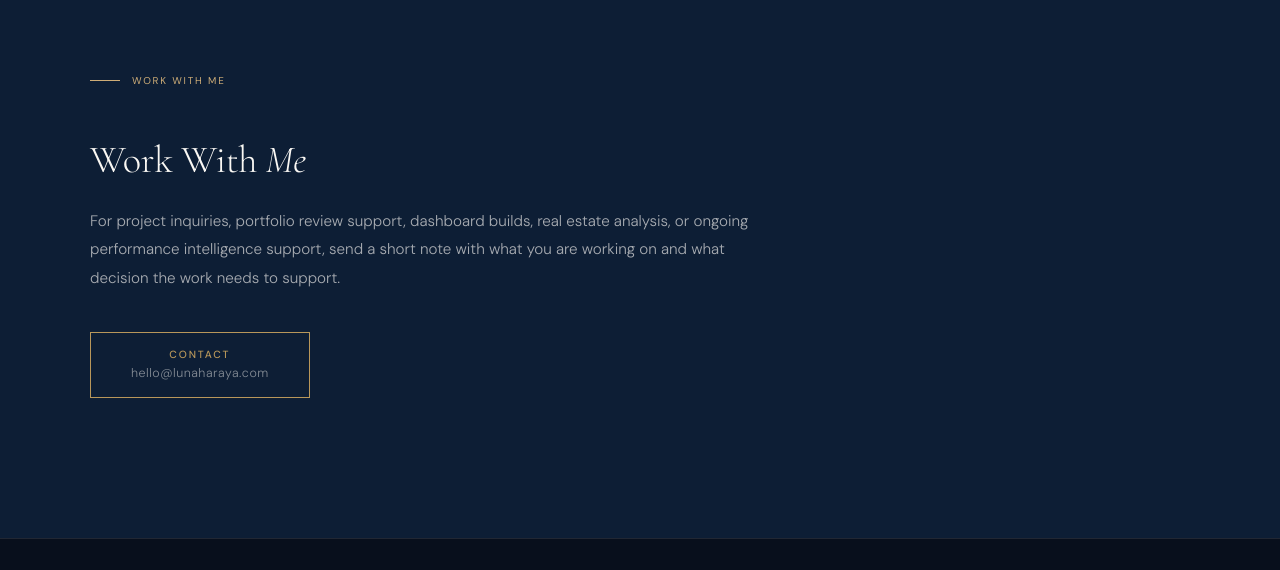
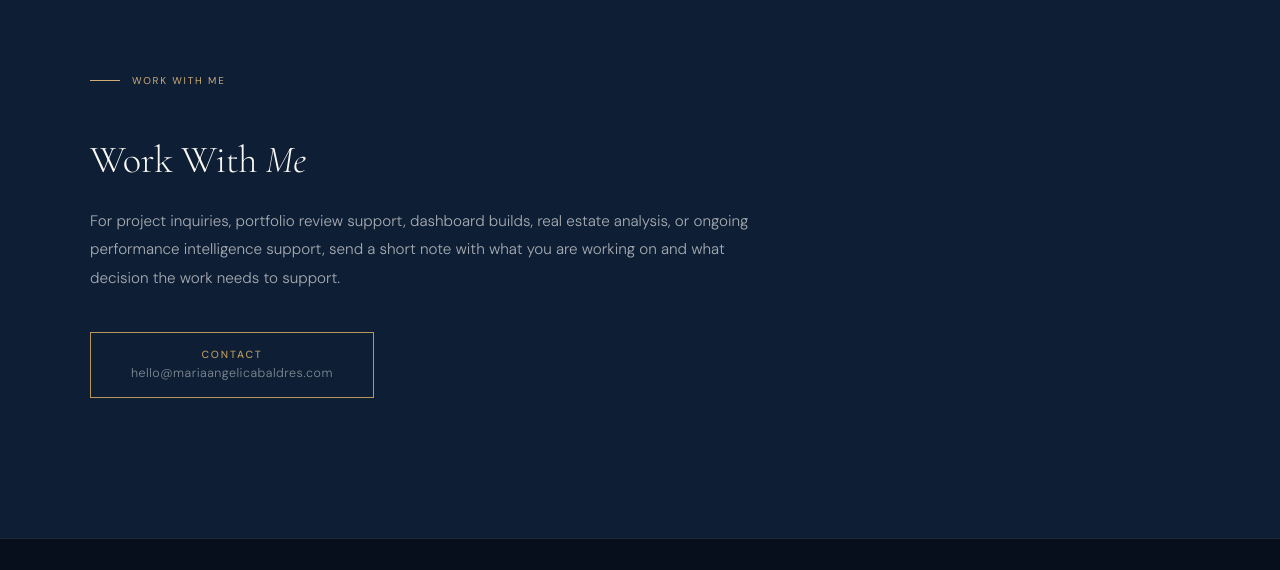
Before and after one commit to mariaangelicabaldres/portfolio, a plain HTML site: page index.html in a window 1280 px wide. Shown: the part 6668-7238 px from the top of the page. Drawn offline with nearby package versions, Linux system fonts and the light colour scheme.

Commit message:
Add files via upload

```diff
--- a/index.html
+++ b/index.html
@@ -1558,7 +1558,7 @@ nav.open .nav-links {
       <div class="contact-email-row">
         <div class="contact-email-box">
           <span class="contact-email-box-label">Contact</span>
-          <span class="contact-email-box-addr">hello@lunaharaya.com</span>
+          <span class="contact-email-box-addr">hello@mariaangelicabaldres.com</span>
         </div>
       </div>
     </div>
```
